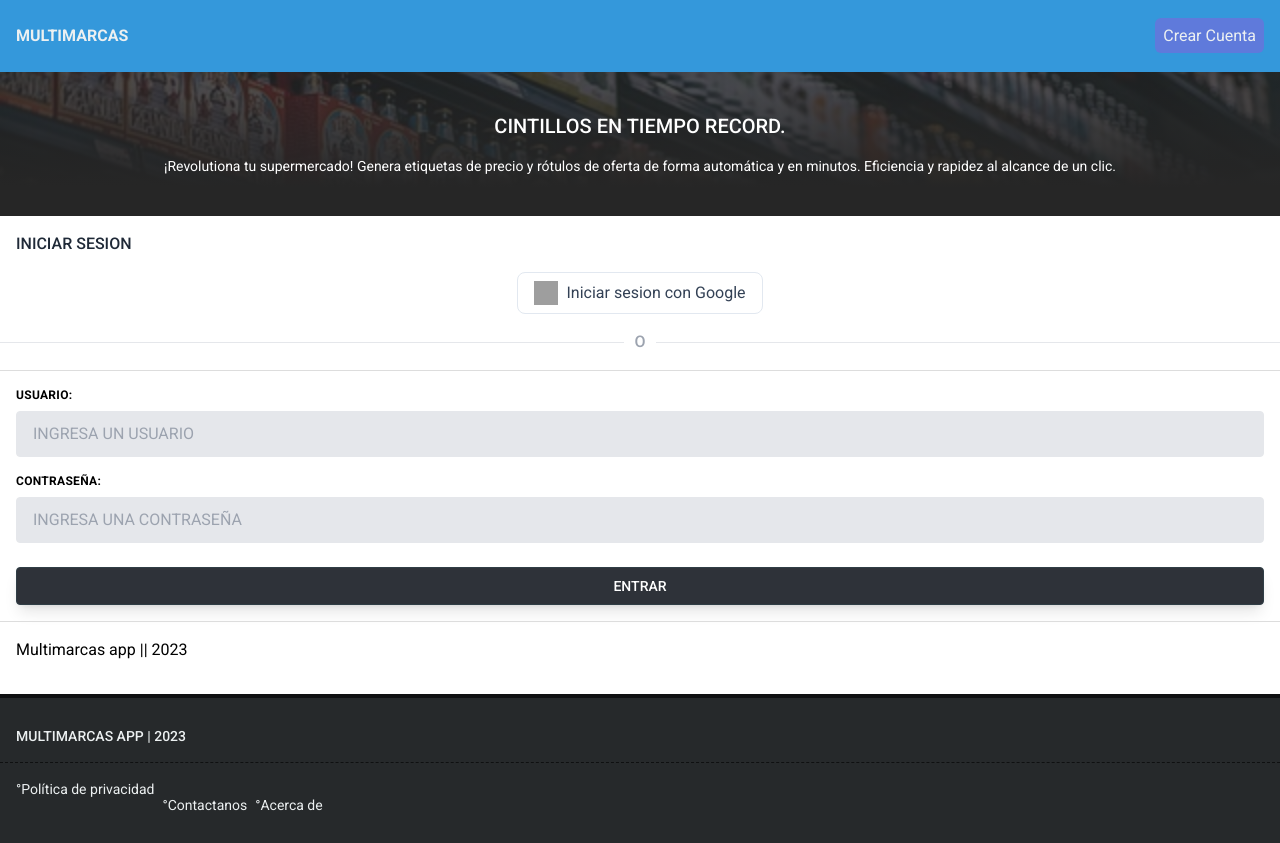
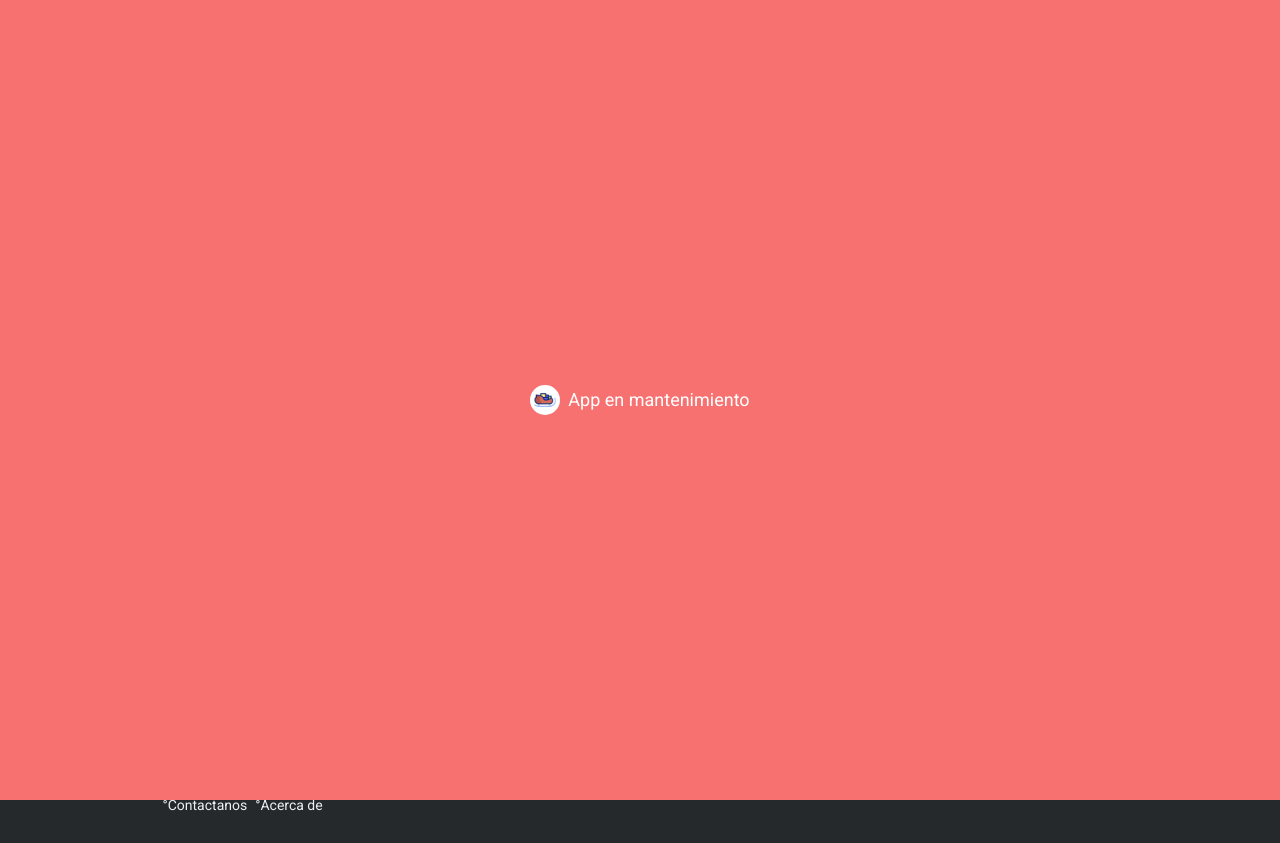
Before and after one commit to Slincker5/multimarcas-app, a Vue app: page /login in a window 1280 px wide. Built offline with nearby package versions, Linux system fonts and the light colour scheme; grey boxes are pictures that could not be loaded.

Commit message:
app en mantenimiennto

```diff
--- a/src/App.vue
+++ b/src/App.vue
@@ -32,4 +32,7 @@ const buttonRoute = computed(() => {
 
   <RouterView />
  <Footer></Footer>
+ <div class="fixed top-0 left-0 z-50 flex items-center justify-center w-full h-full text-lg text-white bg-red-400">
+  <img src="../../public/sled.gif" class="w-[30px] h-[30px] rounded-full align-middle inline-block mr-2 text-sm z-50"> App en mantenimiento
+ </div>
 </template>
```
